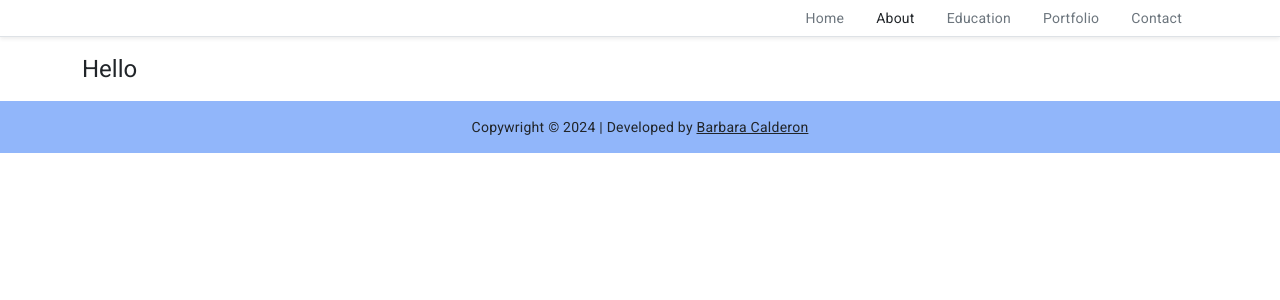
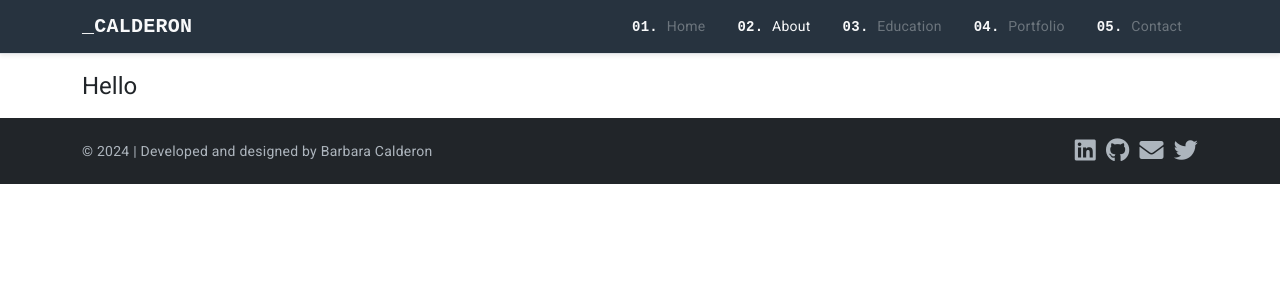
Before and after one commit to barbaracalderon/angular-portfolio-app, an Angular app: page /about in a window 1280 px wide. Shown: the top 300 px of the page. Built offline with nearby package versions, Linux system fonts and the light colour scheme.

Commit message:
feat: add style and structure to header/footer

```diff
--- a/src/app/footer/footer.component.css
+++ b/src/app/footer/footer.component.css
@@ -0,0 +1,64 @@
+.footer {
+    background-color: #27333f;
+    padding: 20px 0;
+    color: #adb5bd;
+  }
+
+  .footer .container {
+    display: flex;
+    justify-content: space-between;
+    align-items: center;
+  }
+
+  .footer-content {
+    display: flex;
+    justify-content: space-between;
+    align-items: center;
+    width: 100%;
+  }
+
+  .footer p {
+    margin: 0;
+    color: #adb5bd;
+    flex: 1;
+  }
+
+  .footer-icons {
+    display: flex;
+  }
+
+  .footer-icons a {
+    color: #adb5bd;
+    margin-left: 10px;
+    position: relative;
+    text-decoration: none;
+  }
+
+  .footer-icons a::after {
+    content: '';
+    position: absolute;
+    width: 0;
+    height: 2px;
+    display: block;
+    margin-top: 5px;
+    right: 0;
+    background: #00FF00;
+    transition: width 0.3s ease, background-color 0.3s ease;
+  }
+
+  .footer-icons a:hover::after {
+    width: 100%;
+    left: 0;
+    background: #00FF00;
+  }
+
+  .footer-icons a:hover,
+  .footer-icons a:active {
+    color: #f8f9fa;
+  }
+
+  /* Font Awesome Icons */
+  .fab,
+  .fas {
+    font-size: 24px;
+  }
--- a/src/app/footer/footer.component.html
+++ b/src/app/footer/footer.component.html
@@ -1,6 +1,21 @@
-<footer class="bg-body-tertiary text-center text-lg-start">
-    <div class="text-center p-3" style="background-color: rgb(145, 182, 250);">
-      Copywright © {{ currentYear }} |
-      Developed by <a class="text-body" href="https://github.com/barbaracalderon">Barbara Calderon </a>
+<footer class="footer bg-dark">
+  <div class="container">
+    <div class="footer-content">
+      <p>&copy; <span id="currentYear"></span> {{currentYear }} | Developed and designed by Barbara Calderon</p>
+      <div class="footer-icons">
+        <a href="https://linkedin.com/in/barbaracalderon" target="_blank">
+          <i class="fab fa-linkedin"></i>
+        </a>
+        <a href="https://github.com/barbaracalderon" target="_blank">
+          <i class="fab fa-github"></i>
+        </a>
+        <a href="mailto:bcalderoni.ti@gmail.com">
+          <i class="fas fa-envelope"></i>
+        </a>
+        <a href="https://twitter.com/barbaracalderon" target="_blank">
+          <i class="fab fa-twitter"></i>
+        </a>
+      </div>
     </div>
-  </footer>
+  </div>
+</footer>
--- a/src/app/header/header.component.css
+++ b/src/app/header/header.component.css
@@ -0,0 +1,39 @@
+.navbar {
+    background-color: #27333f;
+}
+
+.navbar .container {
+    display: flex;
+    justify-content: space-between;
+    align-items: center;
+}
+
+.navbar-brand {
+    font-family: 'Courier New', Courier, monospace;
+    font-weight: bold;
+    color: #f8f9fa;
+}
+
+.nav-link {
+    color: #adb5bd;
+}
+
+.nav-link:hover,
+.nav-link.active {
+    color: #f8f9fa;
+}
+
+.nav-number {
+    font-family: 'Courier New', Courier, monospace;
+    font-weight: bold;
+    color: #f8f9fa;
+    margin-right: 5px;
+}
+
+.shadow-sm {
+    box-shadow: 0 .125rem .25rem rgba(0, 0, 0, .075) !important;
+}
+
+.bg-dark {
+    background-color: #1b242e !important;
+}
--- a/src/app/header/header.component.html
+++ b/src/app/header/header.component.html
@@ -1,21 +1,32 @@
-<div class="shadow-sm">
-    <nav class="navbar-expand-md border-bottom mb-3">
-        <div class="container">
-            <ul class="nav nav-pills justify-content-end">
+<div class="shadow-sm bg-dark">
+    <nav class="navbar navbar-expand-md border-bottom mb-3">
+        <div class="container d-flex justify-content-between align-items-center">
+            <a class="navbar-brand text-light" href="https://github.com/barbaracalderon" target="_blank">_CALDERON</a>
+            <ul class="nav nav-pills">
                 <li class="nav-item">
-                    <a routerLink="/home" routerLinkActive="text-dark" class="nav-link text-secondary">Home</a>
+                    <a routerLink="/home" routerLinkActive="text-light" class="nav-link text-secondary">
+                        <span class="nav-number">01.</span> Home
+                    </a>
                 </li>
                 <li class="nav-item">
-                    <a routerLink="/about" routerLinkActive="text-dark" class="nav-link text-secondary">About</a>
+                    <a routerLink="/about" routerLinkActive="text-light" class="nav-link text-secondary">
+                        <span class="nav-number">02.</span> About
+                    </a>
                 </li>
                 <li class="nav-item">
-                    <a routerLink="/skills" routerLinkActive="text-dark" class="nav-link text-secondary">Education</a>
+                    <a routerLink="/skills" routerLinkActive="text-light" class="nav-link text-secondary">
+                        <span class="nav-number">03.</span> Education
+                    </a>
                 </li>
                 <li class="nav-item">
-                    <a routerLink="/portfolio" routerLinkActive="text-dark" class="nav-link text-secondary">Portfolio</a>
+                    <a routerLink="/portfolio" routerLinkActive="text-light" class="nav-link text-secondary">
+                        <span class="nav-number">04.</span> Portfolio
+                    </a>
                 </li>
                 <li class="nav-item">
-                    <a routerLink="/contact" routerLinkActive="text-dark" class="nav-link text-secondary">Contact</a>
+                    <a routerLink="/contact" routerLinkActive="text-light" class="nav-link text-secondary">
+                        <span class="nav-number">05.</span> Contact
+                    </a>
                 </li>
             </ul>
         </div>
--- a/src/app/home/home.component.css
+++ b/src/app/home/home.component.css
@@ -1,21 +1,40 @@
 .home-present {
-    height: 80vh;
+    height: 79vh;
     display: flex;
-    justify-content: start;
+    justify-content: center;
     align-items: center;
+    background-color: yellow;
+    margin: 0px 50px;
 }
 
 .home-present-content {
-    max-width: 65%;
-    align-items: flext-start;
+    max-width: 80%;
+    background-color: blue;
 }
 
 .home-present-details {
     display: flex;
+    background-color: red;
+    margin: 0px 50px;
+    justify-content: space-evenly;
 }
 
 .home-present-p {
     padding: 10px;
     margin: 5px;
     max-width: 200px;
+    background-color: pink;
 }
+
+.home-present-center {
+    height: 65vh;
+    display: flex;
+    justify-content: center;
+    align-items: center;
+    background-color: orange;
+}
+
+.home-present-image {
+    background-color: gray;
+    align-self: center;
+}
--- a/src/app/home/home.component.html
+++ b/src/app/home/home.component.html
@@ -1,7 +1,5 @@
-<div class="container">
 <div class="row">
-
-        <div class="col-lg shadow border m-1" id="home-container">
+    <div class="col-lg m-1 home-container">
         <div class="text-left">
             <div class="home-present">
                 <div class="home-present-content">
@@ -21,8 +19,9 @@
         </div>
     </div>
 
-        <div class="col-lg shadow border m-1">
+    <div class="col-lg m-1 home-container">
         <div class="text-right">
+            <div class="home-present">
                 <div class="home-present-image">
                     <h1>Insert picture here</h1>
                 </div>
--- a/src/index.html
+++ b/src/index.html
@@ -8,6 +8,7 @@
   <link rel="icon" type="image/x-icon" href="favicon.ico">
   <link href="https://fonts.googleapis.com/css2?family=Roboto:wght@300;400;500&display=swap" rel="stylesheet">
   <link href="https://fonts.googleapis.com/icon?family=Material+Icons" rel="stylesheet">
+  <link rel="stylesheet" href="https://cdnjs.cloudflare.com/ajax/libs/font-awesome/5.15.4/css/all.min.css">
 </head>
 <body class="mat-typography">
   <app-root></app-root>
--- a/src/styles.css
+++ b/src/styles.css
@@ -1,4 +1,3 @@
-/* You can add global styles to this file, and also import other style files */
 .tag {
     padding: 0 20px;
     height: 30px;
@@ -9,5 +8,42 @@
     background-color: rgb(90, 117, 129);
     color: white;
 }
-html, body { height: 100%; }
-body { margin: 0; font-family: Roboto, "Helvetica Neue", sans-serif; }
+
+html,
+body {
+    height: 100%;
+}
+
+body {
+    margin: 0;
+    font-family: Roboto, "Helvetica Neue", sans-serif;
+}
+
+a {
+    color: #adb5bd;
+    position: relative;
+    text-decoration: none;
+}
+
+a::after {
+    content: '';
+    position: absolute;
+    width: 0;
+    height: 2px;
+    display: block;
+    margin-top: 5px;
+    right: 0;
+    background: #00FF00;
+    transition: width 0.3s ease, background-color 0.3s ease;
+}
+
+a:hover::after {
+    width: 100%;
+    left: 0;
+    background: #00FF00;
+}
+
+a:hover,
+a:active {
+    color: #f8f9fa;
+}
```
Lines whose indentation alone changed are shown as unchanged.
